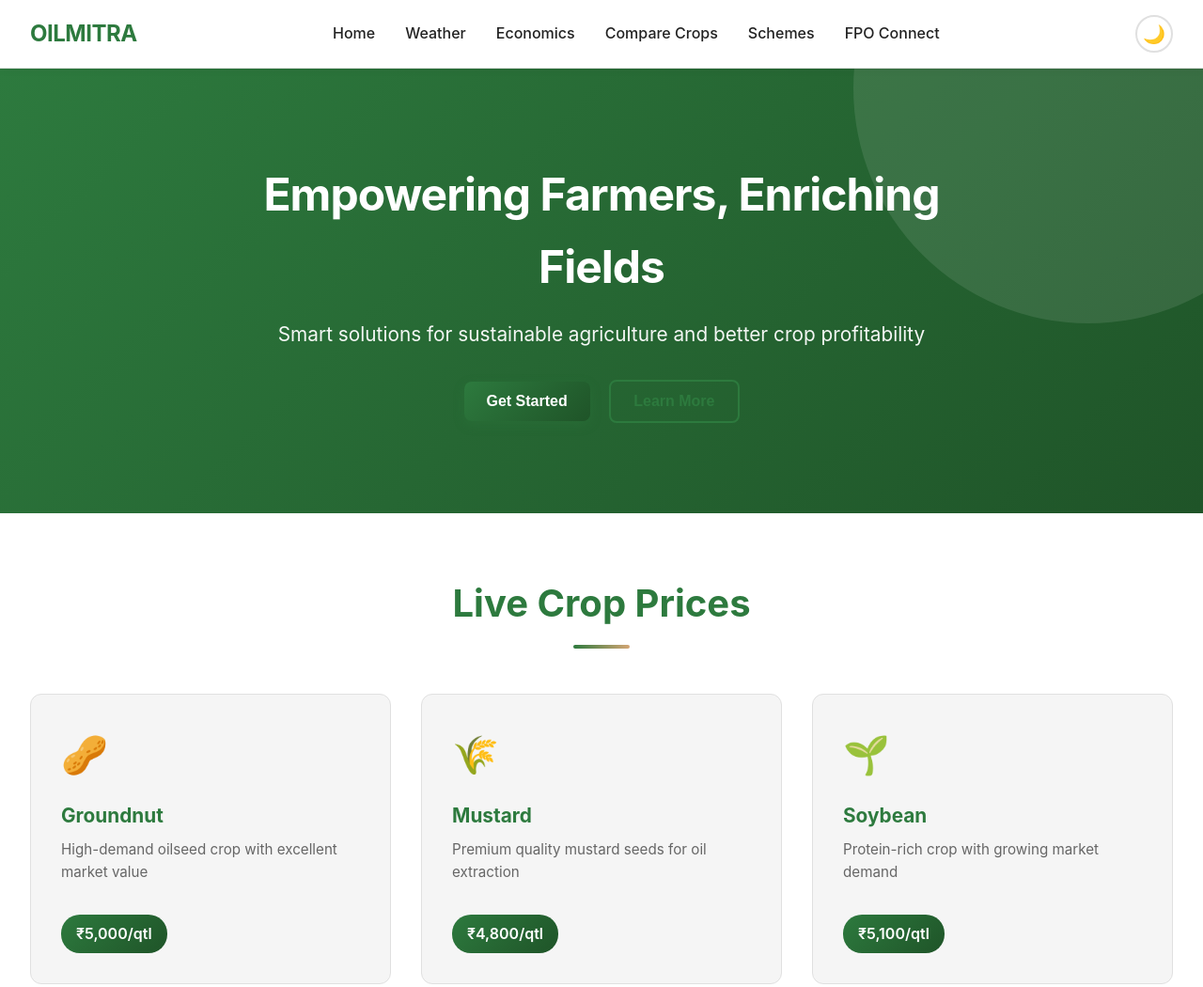
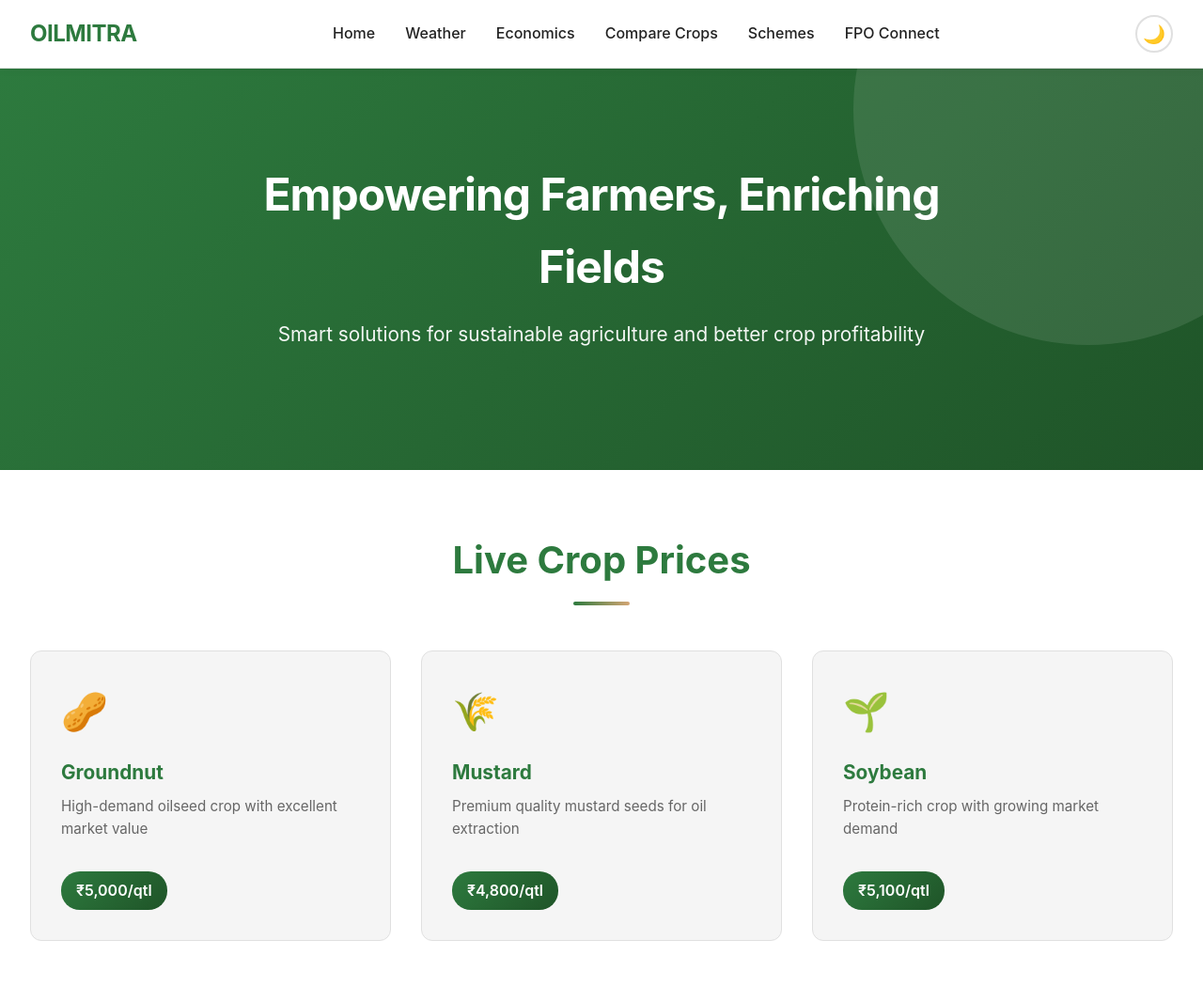
Before and after one commit to Avi112005/SIH-2025-Oilmitra, a plain HTML site: page index.html in a window 1280 px wide. Shown: the top 1050 px of the page at 94% size. Drawn offline with Linux system fonts and the light colour scheme.

Commit message:
updated oilmitra

```diff
--- a/index.html
+++ b/index.html
@@ -795,8 +795,6 @@
         <div class="hero-content">
             <h1>Empowering Farmers, Enriching Fields</h1>
             <p>Smart solutions for sustainable agriculture and better crop profitability</p>
-            <button class="btn btn-primary">Get Started</button>
-            <button class="btn btn-secondary">Learn More</button>
         </div>
     </section>
 
```
